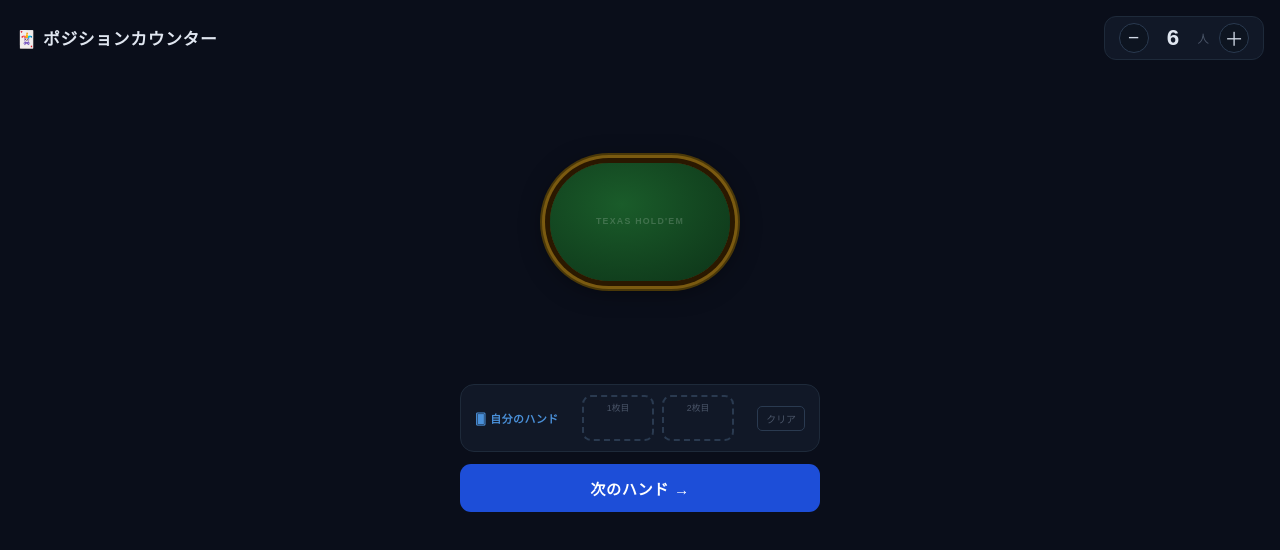
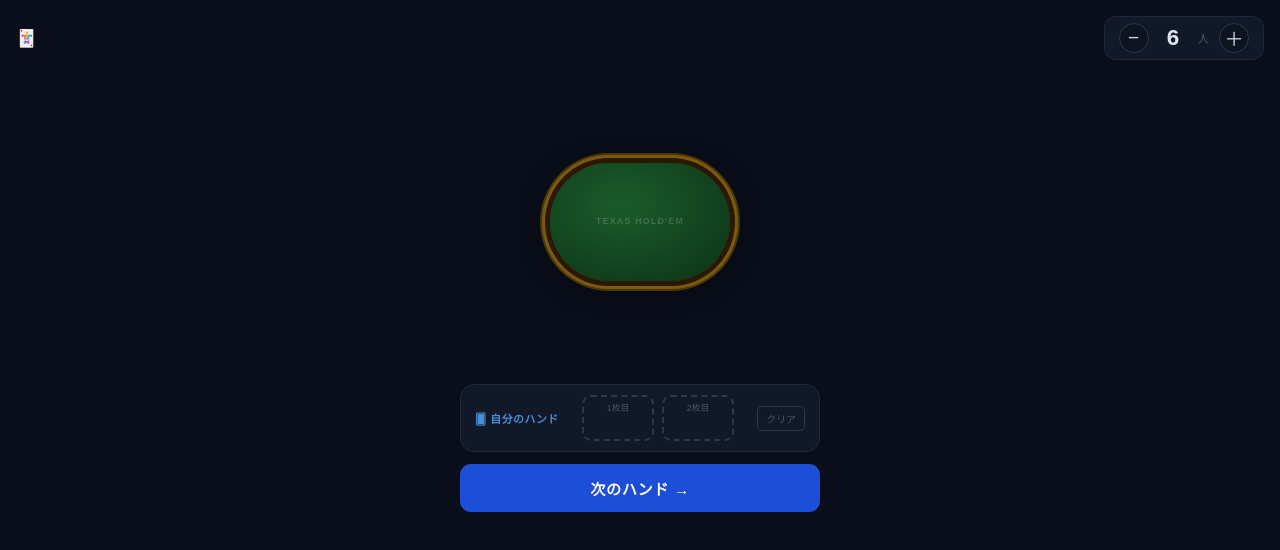
Before and after one commit to forkharbor/poker, a plain HTML site: page index.html in a window 1280 px wide. Drawn offline with Linux system fonts and the light colour scheme; no server answers.

Commit message:
ヘッダーのタイトル文字を削除
Co-Authored-By: Claude Sonnet 4.6 <noreply@anthropic.com>

```diff
--- a/index.html
+++ b/index.html
@@ -276,7 +276,7 @@
 
   <!-- ヘッダー -->
   <div class="header-row">
-    <span class="app-title">🃏 ポジションカウンター</span>
+    <span class="app-title">🃏</span>
     <div class="player-control">
       <button class="count-btn" id="btn-minus" onclick="changeCount(-1)">−</button>
       <span class="player-num" id="player-num">6</span>
```
